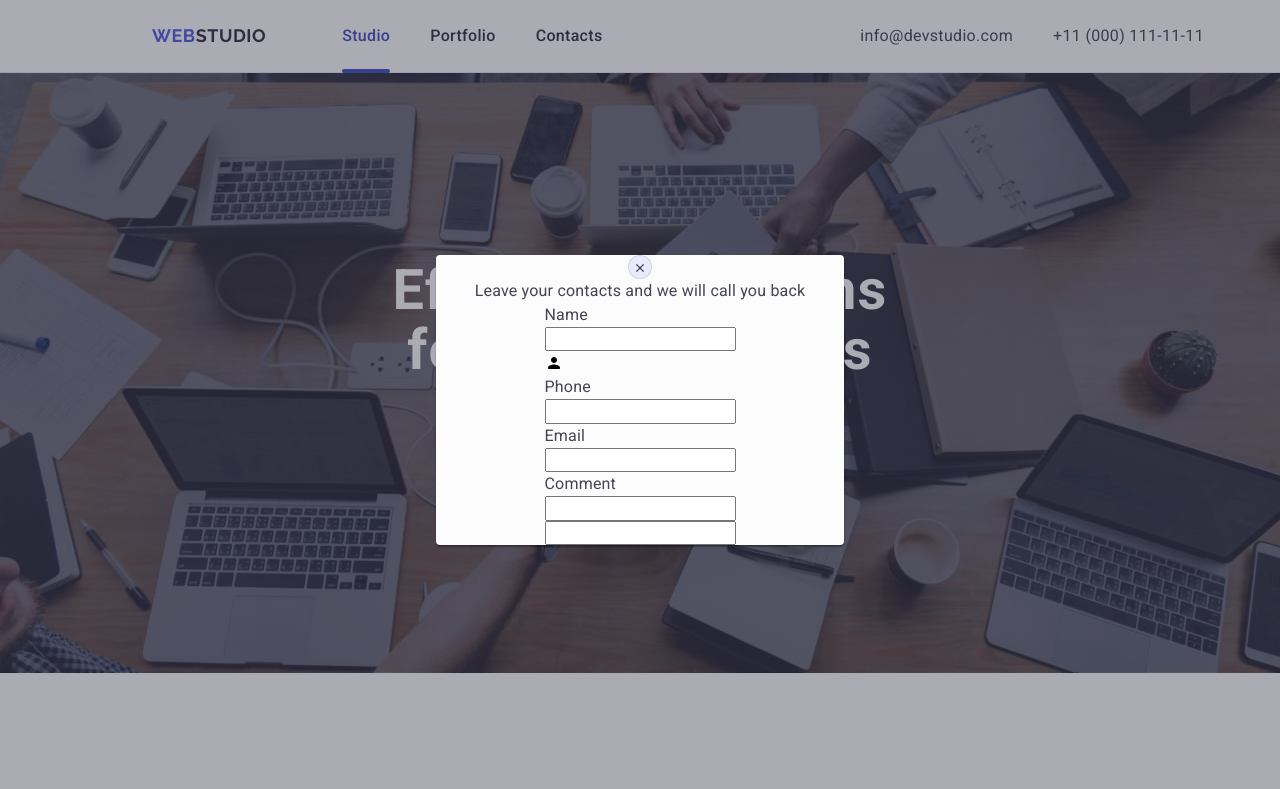
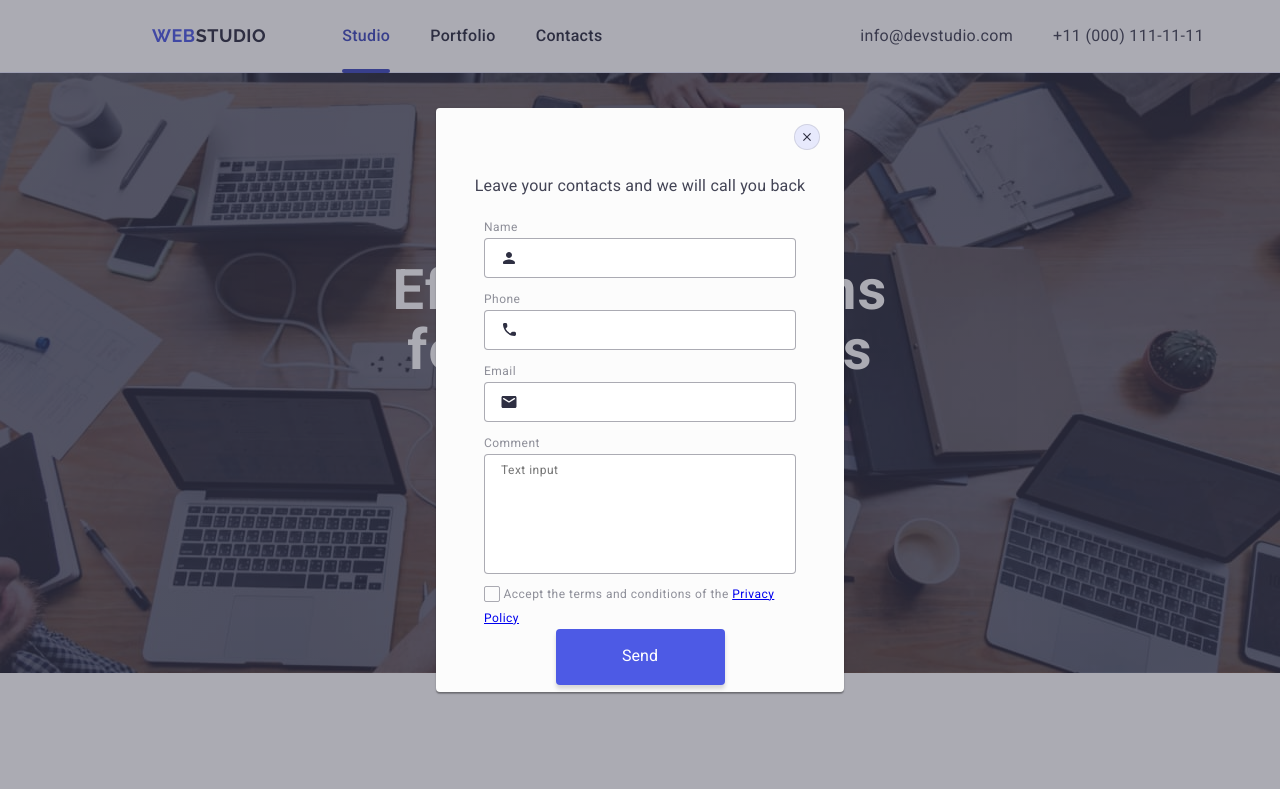
Before and after one commit to Andrii-Sliusarenko/goit-markup-hw-05, a plain HTML site: page index.html in a window 1280 px wide. Shown: the top 789 px of the page. Drawn offline with nearby package versions, Linux system fonts and the light colour scheme.

Commit message:
add initial files

```diff
--- a/css/style.css
+++ b/css/style.css
@@ -497,34 +497,143 @@ img {
   width: 100%;
   height: 100%;
   z-index: 999;
-  display: flex;
-  justify-content: center;
-  align-items: center;
 }
 .modal {
+  position: relative;
+  top: 50%;
+  left: 50%;
+  transform: translate(-50%, -50%);
   background-color: #fcfcfc;
   border-radius: 4px;
   box-shadow: 0 1px 1px 0 rgba(0, 0, 0, 0.14), 0 1px 3px 0 rgba(0, 0, 0, 0.12),
     0 2px 1px 0 rgba(0, 0, 0, 0.2);
   width: 408px;
-  max-height: 80%;
+  height: 584px;
   display: flex;
   flex-direction: column;
   justify-content: center;
   align-items: center;
-}
-.close-icon {
   fill: #2e2f42;
 }
+.close-container {
+  margin-top: 24px;
+  margin-right: 24px;
+  margin-left: auto;
+  margin-bottom: 24px;
+}
 .modal-close-button {
-  width: 24px;
-  height: 24px;
+  display: flex;
+  justify-content: center;
+  align-items: center;
+
   border: 1px solid rgba(0, 0, 0, 0.1);
   border-radius: 100%;
   background-color: #e7e9fc;
+  fill: #2e2f42;
+  padding: 8px;
+  transition: background-color 250ms cubic-bezier(0.4, 0, 0.2, 1),
+    fill 250ms cubic-bezier(0.4, 0, 0.2, 1);
+}
+.modal-close-button:hover,
+.modal-close-button:focus {
+  background-color: #404bbf;
+  fill: #ffffff;
+}
+.modal-form {
+  width: 360px;
+  height: 100%;
+  padding: 16px 24px;
+}
+.modal-label {
+  font-weight: 400;
+  font-size: 12px;
+  line-height: 117%;
+  letter-spacing: 0.04em;
+  color: #8e8f99;
+  margin-bottom: 4px;
 }
 
-.modal-form-container {
+.modal-form-input {
+  display: block;
+  border: 1px solid rgba(46, 47, 66, 0.4);
+  border-radius: 4px;
+  width: 100%;
+  height: 40px;
+  margin-bottom: 8px;
+  transition: border 250ms cubic-bezier(0.4, 0, 0.2, 1);
+  outline: none;
+}
+.modal-form-input:focus {
+  border: 1px solid rgba(77, 90, 229, 1);
+}
+.textarea-form-input {
+  width: 100%;
+  height: 120px;
+  resize: none;
+  border: 1px solid rgba(46, 47, 66, 0.4);
+  border-radius: 4px;
+  transition: border 250ms cubic-bezier(0.4, 0, 0.2, 1);
+  outline: none;
+
+  font-weight: 400;
+  font-size: 12px;
+  line-height: 117%;
+  letter-spacing: 0.04em;
+  padding-top: 8px;
+  padding-left: 16px;
+}
+
+.input-container {
+  position: relative;
+}
+.modal-icon {
+  position: absolute;
+  left: 16px;
+  top: 50%;
+  transform: translateY(-50%);
+  transition: fill 250ms cubic-bezier(0.4, 0, 0.2, 1);
+}
+.modal-form-input:focus + .modal-icon {
+  fill: #4d5ae5;
+}
+.textarea-form-input:focus,
+.textarea-form-input:active {
+  border: 1px solid rgba(77, 90, 229, 1);
+}
+.modal-checkbox-item {
+  width: 16px;
+  height: 16px;
+  border-radius: 2px;
+  border: 1px solid rgba(46, 47, 66, 0.4);
+  transition: background-color 250ms cubic-bezier(0.4, 0, 0.2, 1),
+    fill 250ms cubic-bezier(0.4, 0, 0.2, 1),
+    border 250ms cubic-bezier(0.4, 0, 0.2, 1);
+  display: inline-flex;
+  justify-content: center;
+  align-items: center;
+  fill: transparent;
+}
+.privacy-form-input:checked + .modal-checkbox-item .modal-checkbox-label {
+  background-color: rgba(64, 75, 191, 1);
+  border: 1px solid rgba(64, 75, 191, 1);
+  fill: rgba(244, 244, 253, 1);
+}
+.modal-send-container {
   display: flex;
-  flex-direction: column;
+  justify-content: center;
+  align-items: center;
 }
+.modal-send-btn {
+  border-radius: 4px;
+  padding: 16px 32px;
+  width: 169px;
+  height: 56px;
+  box-shadow: 0 4px 4px 0 rgba(0, 0, 0, 0.15);
+  background-color: #4d5ae5;
+  color: #ffffff;
+  border: none;
+  transition: background-color 250ms cubic-bezier(0.4, 0, 0.2, 1);
+}
+.modal-send-btn:active {
+  background-color: #404bbf;
+}
--- a/index.html
+++ b/index.html
@@ -512,61 +512,88 @@
     <!-- ===  MODAL WINDOW  === -->
     <div class="modal-overlay is-open">
       <div class="modal">
+        <div class="close-container">
           <button class="modal-close-button" type="button">
             <svg class="close-icon" width="8" height="8">
               <use href="./images/icons.svg#icon-close"></use>
             </svg>
           </button>
+        </div>
 
         <p class="modal-text">Leave your contacts and we will call you back</p>
-        <div class="modal-container">
+
         <form class="modal-form">
-            <div class="modal-form-container">
           <label class="modal-label" for="username">Name</label>
+          <div class="input-container">
             <input
               class="modal-form-input"
               type="text"
               name="username"
               id="username"
             />
-              <svg class="name-icon" width="18" height="24">
+            <svg class="modal-icon" width="18" height="24">
               <use href="./images/icons.svg#icon-person"></use>
             </svg>
           </div>
-            <div class="modal-form-container">
+
           <label class="modal-label" for="phone">Phone</label>
+          <div class="input-container">
             <input
               class="modal-form-input"
               type="text"
               name="phone"
               id="phone"
             />
+            <svg class="modal-icon" width="18" height="24">
+              <use href="./images/icons.svg#icon-phone"></use>
+            </svg>
           </div>
-            <div class="modal-form-container">
+
           <label class="modal-label" for="email">Email</label>
+          <div class="input-container">
             <input
               class="modal-form-input"
               type="text"
               name="email"
               id="email"
             />
+            <svg class="modal-icon" width="18" height="24">
+              <use href="./images/icons.svg#icon-email"></use>
+            </svg>
           </div>
-            <div class="modal-form-container">
+
           <label class="modal-label" for="comment">Comment</label>
-              <input
-                class="modal-form-input"
-                type="text"
+          <textarea
+            class="textarea-form-input"
             name="comment"
             id="comment"
+            placeholder="Text input"
+          ></textarea>
+          <div class="modal-checkbox-container">
+            <input
+              class="privacy-form-input visually-hidden"
+              type="checkbox"
+              name="privacy"
+              id="privacy"
+              value="true"
             />
+            <label class="modal-checkbox-label modal-label" for="privacy"
+              ><span class="modal-checkbox-item">
+                <svg class="checkbox-icon" width="10" height="8">
+                  <use href="./images/icons.svg#icon-checkbox"></use>
+                </svg>
+              </span>
+              Accept the terms and conditions of the
+              <a href="./index.html" class="modal-checkbox-link"
+                >Privacy Policy</a
+              >
+            </label>
           </div>
-            <div class="modal-form-container">
-              <label class="modal-label" for="comment"></label>
-              <input class="modal-form-input" type="text" name="" id="" />
+          <div class="modal-send-container">
+            <button class="modal-send-btn" type="submit">Send</button>
           </div>
         </form>
       </div>
     </div>
-    </div>
   </body>
 </html>
```
Lines whose indentation alone changed are shown as unchanged.
